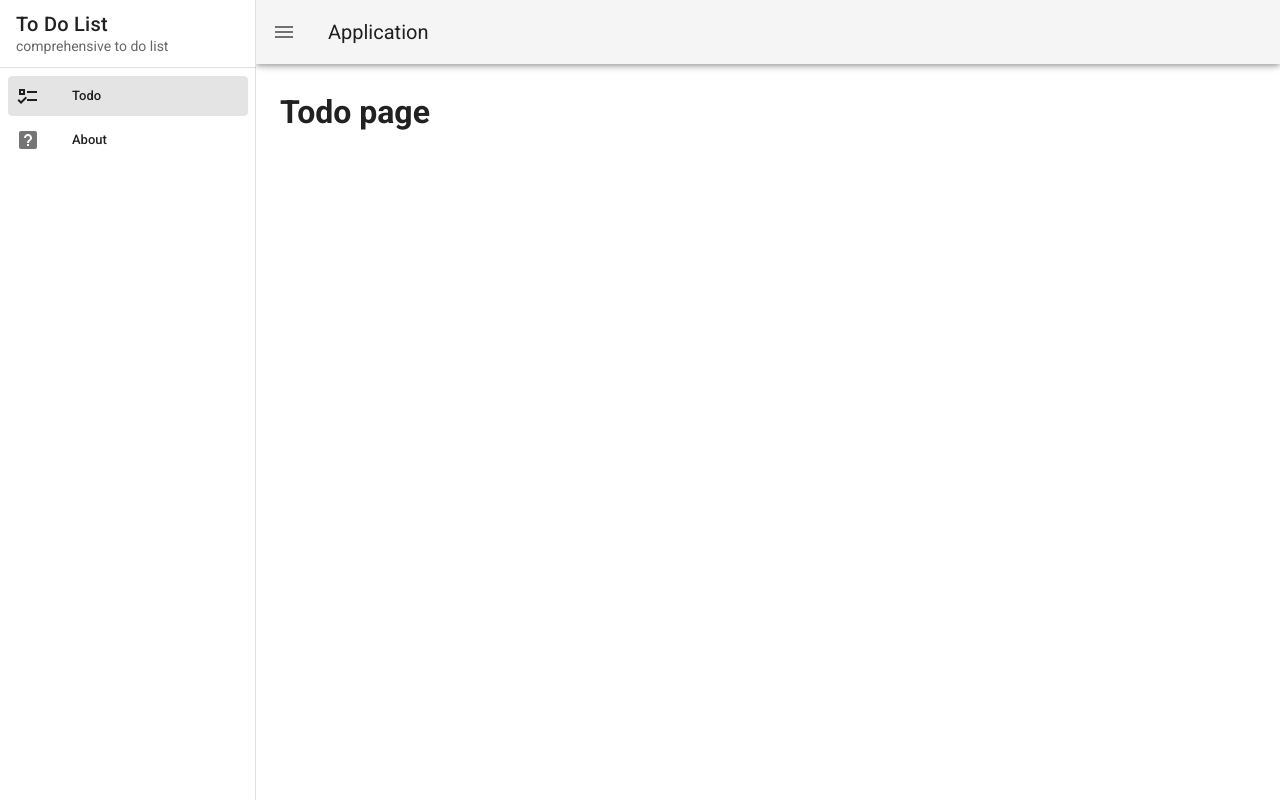
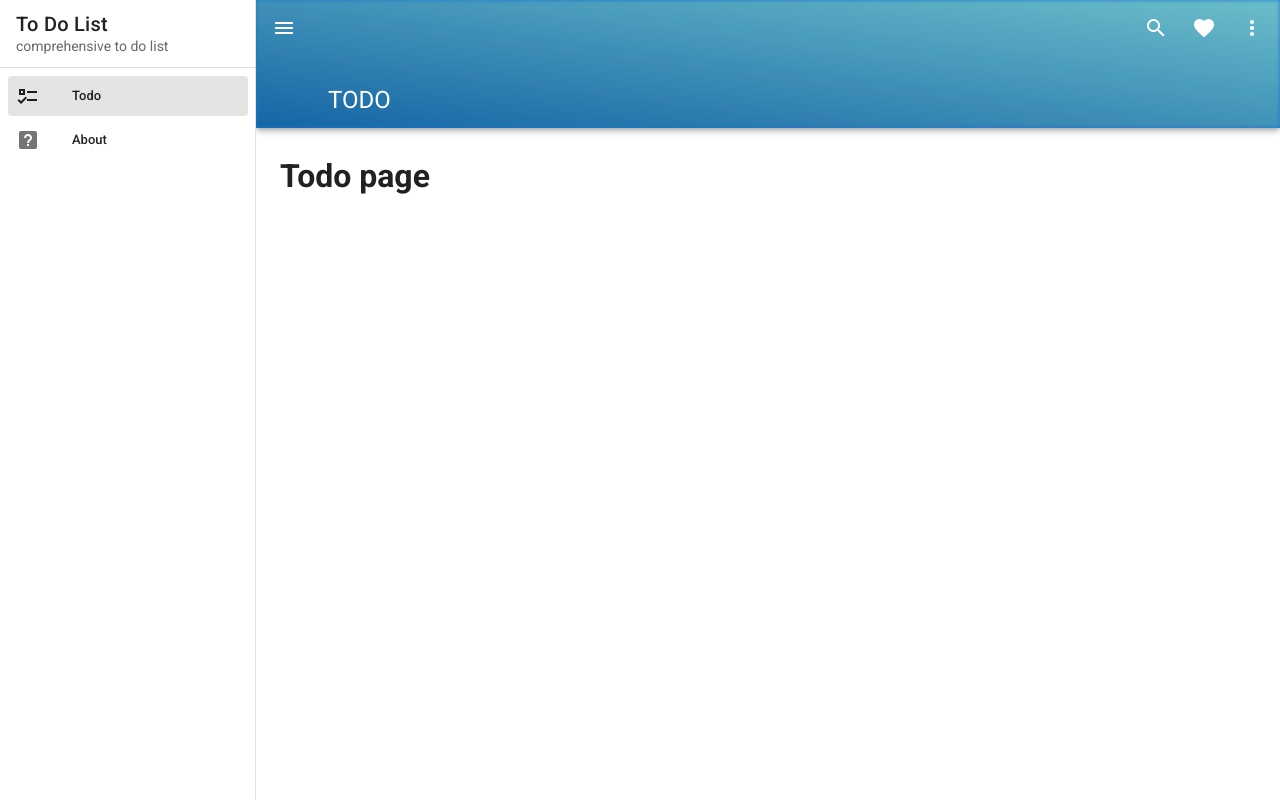
Before and after one commit to epicsaeed/vuetify-todo, a Vue app: page / in a window 1280 px wide. Built offline with nearby package versions, Linux system fonts and the light colour scheme.

Commit message:
Added header image

```diff
--- a/src/App.vue
+++ b/src/App.vue
@@ -1,6 +1,6 @@
 <template>
   <v-app id="inspire">
-    <v-navigation-drawer v-model="drawer" app permanent>
+    <v-navigation-drawer v-model="drawer" app>
       <v-list-item>
         <v-list-item-content>
           <v-list-item-title class="text-h6">
@@ -27,10 +27,37 @@
       </v-list>
     </v-navigation-drawer>
 
-    <v-app-bar app>
+    <v-app-bar
+      app
+      color="primary"
+      dark
+      prominent
+      src="headerImage.png"
+    >
+      <template v-slot:img="{ props }">
+        <v-img
+          v-bind="props"
+          gradient="to top right, rgba(19,84,122,.5), rgba(128,208,199,.8)"
+        ></v-img>
+      </template>
+
       <v-app-bar-nav-icon @click="drawer = !drawer"></v-app-bar-nav-icon>
 
-      <v-toolbar-title>Application</v-toolbar-title>
+      <v-app-bar-title>TODO</v-app-bar-title>
+
+      <v-spacer></v-spacer>
+
+      <v-btn icon>
+        <v-icon>mdi-magnify</v-icon>
+      </v-btn>
+
+      <v-btn icon>
+        <v-icon>mdi-heart</v-icon>
+      </v-btn>
+
+      <v-btn icon>
+        <v-icon>mdi-dots-vertical</v-icon>
+      </v-btn>
     </v-app-bar>
 
     <v-main>
@@ -44,8 +71,8 @@ export default {
   data: () => ({
     drawer: null,
     items: [
-      { title: "Todo", icon: "mdi-format-list-checks", to: '/' },
-      { title: "About", icon: "mdi-help-box", to: '/about' },
+      { title: "Todo", icon: "mdi-format-list-checks", to: "/" },
+      { title: "About", icon: "mdi-help-box", to: "/about" },
     ],
   }),
 };
```
Also changed, not shown: public/headerImage.png (added).
